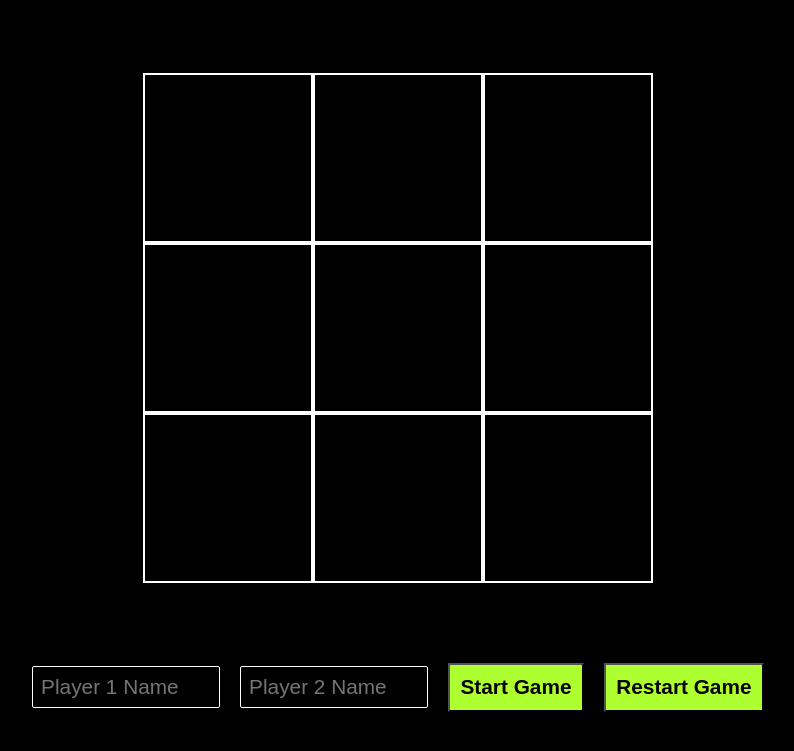
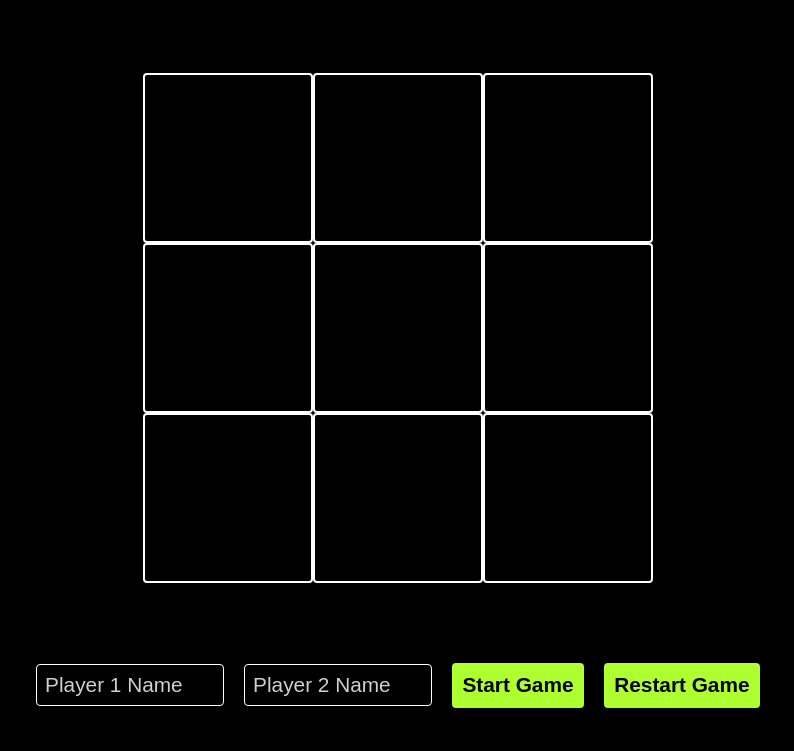
Before and after one commit to arsharora017/odin-tic_tac_toe, a plain HTML site: page index.html in a window 1280 px wide. Shown: the part 101-852 px from the top of the page, without its empty margins (242-1036 px from the left). Drawn offline with Linux system fonts and the light colour scheme.

Commit message:
more updates to UI

```diff
--- a/index.html
+++ b/index.html
@@ -23,12 +23,14 @@
         name="player1"
         id="player1"
         placeholder="Player 1 Name"
+        required
       />
       <input
         type="text"
         name="player2"
         id="player2"
         placeholder="Player 2 Name"
+        required
       />
       <button id="start-button">Start Game</button>
       <button id="restart-button">Restart Game</button>
--- a/style.css
+++ b/style.css
@@ -7,6 +7,7 @@
   --secondary-color: greenyellow;
 
   --font-size: 1.3rem;
+  --border-radius: 4px;
 }
 
 /* h1 {
@@ -32,6 +33,7 @@
 
 .square {
   border: 2px solid var(--color-1);
+  border-radius: var(--border-radius);
   display: flex;
   justify-content: center;
   align-items: center;
@@ -52,7 +54,7 @@
 
 input[type="text"] {
   border: 1px solid var(--color-1);
-  border-radius: 2px;
+  border-radius: var(--border-radius);
   width: 170px;
   height: 1.5rem;
   padding: 0.5rem;
@@ -62,6 +64,10 @@ input[type="text"] {
   font-size: var(--font-size);
 }
 
+input::placeholder {
+  color: rgb(208, 206, 206);
+}
+
 button {
   cursor: pointer;
   padding: 0.65rem;
@@ -69,7 +75,9 @@ button {
   font-size: 1rem;
   font-weight: 600;
   background-color: var(--secondary-color);
+  border-radius: var(--border-radius);
   font-size: var(--font-size);
+  border: none;
 }
 /* modal */
 
```
